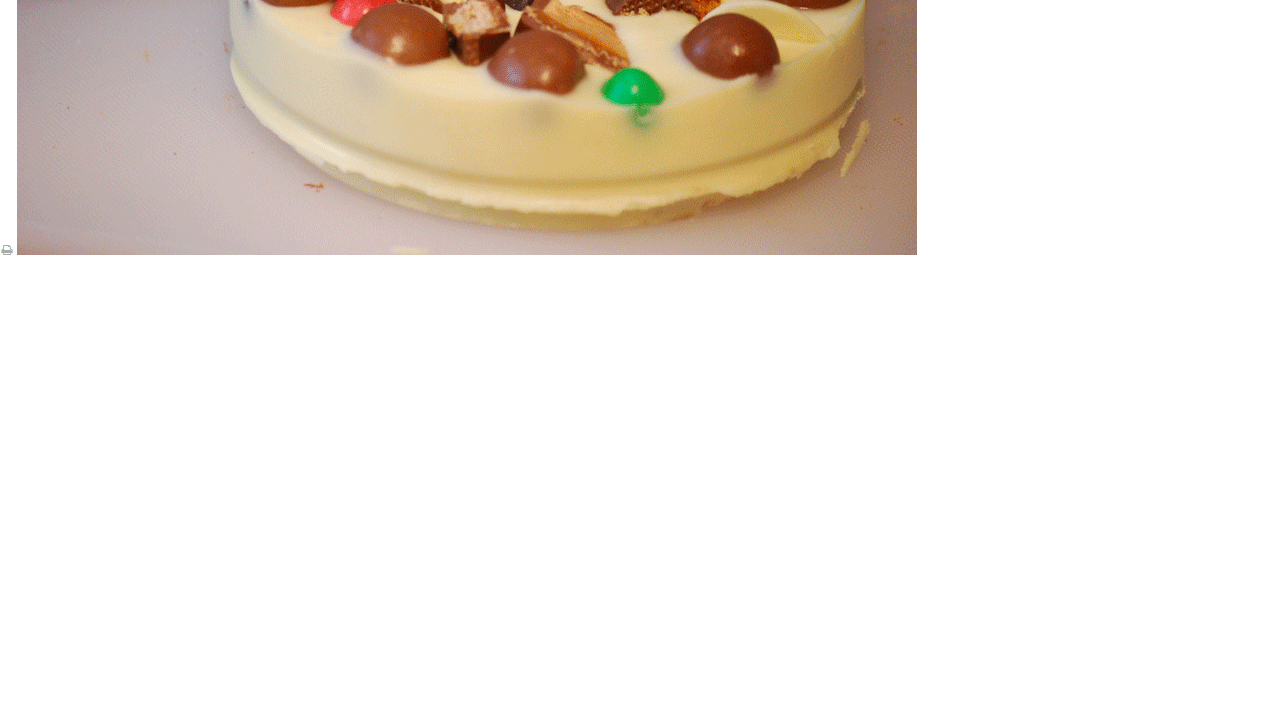
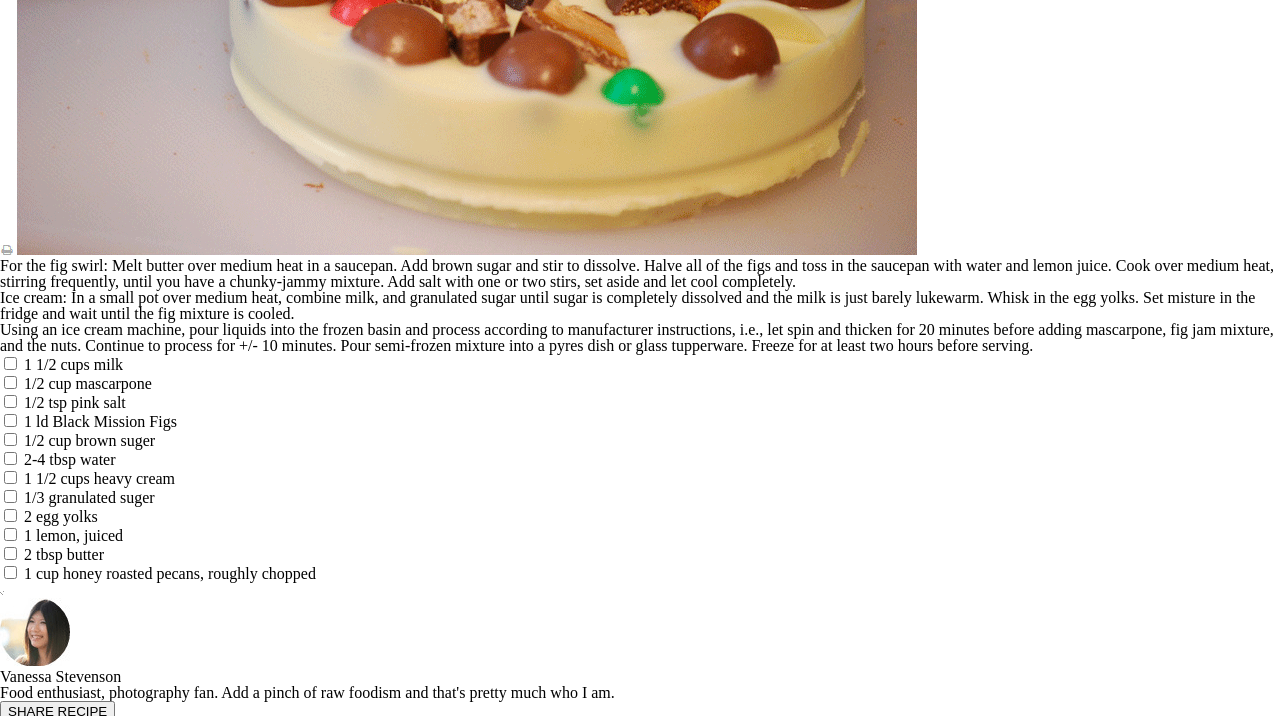
Before and after one commit to KC-25/choclate_pizza, a plain HTML site: page index.html in a window 1280 px wide. Shown: the part 692-1408 px from the top of the page. Before the commit the page ends 950 px from the top, so only its background shows below. Drawn offline with Linux system fonts and the light colour scheme.

Commit message:
Finished all the html

```diff
--- a/index.html
+++ b/index.html
@@ -30,7 +30,7 @@
 </header>
     <div class="banner">
         <div>
-            <img src="/img/hr-img.png">
+            <img id="tinyimg" src="/img/hr-img.png">
         </div>
     </div>
     <main>
@@ -40,6 +40,61 @@
         <img src="/img/print-icon.png">
         <img src="/img/choco-pizza.png">
     </section>
+    <section>
+        <p>For the fig swirl: Melt butter over medium heat in a saucepan. Add brown sugar and stir to dissolve. Halve all of the figs and toss in the saucepan with water and lemon juice. Cook over medium heat, stirring frequently, until you have a chunky-jammy mixture. Add salt with one or two stirs, set aside and let cool completely.</p>
+        <p>Ice cream: In a small pot over medium heat, combine milk, and granulated sugar until sugar is completely dissolved and the milk is just barely lukewarm. Whisk in the egg yolks. Set misture in the fridge and wait until the fig mixture is cooled.</p>
+        <p>Using an ice cream machine, pour liquids into the frozen basin and process according to manufacturer instructions, i.e., let spin and thicken for 20 minutes before adding mascarpone, fig jam mixture, and the nuts. Continue to process for +/- 10 minutes. Pour semi-frozen mixture into a pyres dish or glass tupperware. Freeze for at least two hours before serving.</p>
+    </section>
+    <section id="row1">
+        <input type="checkbox">
+        <lable>1 1/2 cups milk</lable>
+        <br>
+        <input type="checkbox">
+        <lable>1/2 cup mascarpone</lable>
+        <br>
+        <input type="checkbox">
+        <lable>1/2 tsp pink salt</lable>
+        <br>
+        <input type="checkbox">
+        <lable>1 ld Black Mission Figs</lable>
+        <br>
+        <input type="checkbox">
+        <lable>1/2 cup brown suger</lable>
+        <br>
+        <input type="checkbox">
+        <lable>2-4 tbsp water</lable>
+    </section>
+    <section id="row2">
+        <input type="checkbox">
+        <lable>1 1/2 cups heavy cream</lable>
+        <br>
+        <input type="checkbox">
+        <lable id="suger">1/3 granulated suger</lable>
+        <br>
+        <input type="checkbox">
+        <lable id="egg">2 egg yolks</lable>
+        <br>
+        <input type="checkbox">
+        <lable>1 lemon, juiced</lable>
+        <br>
+        <input type="checkbox">
+        <lable>2 tbsp butter</lable>
+        <br>
+        <input type="checkbox">
+        <lable>1 cup honey roasted pecans, roughly chopped</lable>
+    </section>
+    <img id="tinyimg" src="/img/hr-img.png">
+    <section>
+        <img src="/img/van-pic.png">
+        <h3>Vanessa Stevenson</h3>
+        <p>Food enthusiast, photography fan. Add a pinch of raw foodism and that's pretty much who I am.        </p>
+        <input type="button" value="SHARE RECIPE">
+    </section>
+    <section>
+        <img src="/img/small-logo.png">
+        <footer>Delicious &copy; 2013 . All Rights Reserved.</footer>
+        <footer>Proudly published with Ghost.</footer>
+    </section>
     </main>
 </body>
 </html>
```
